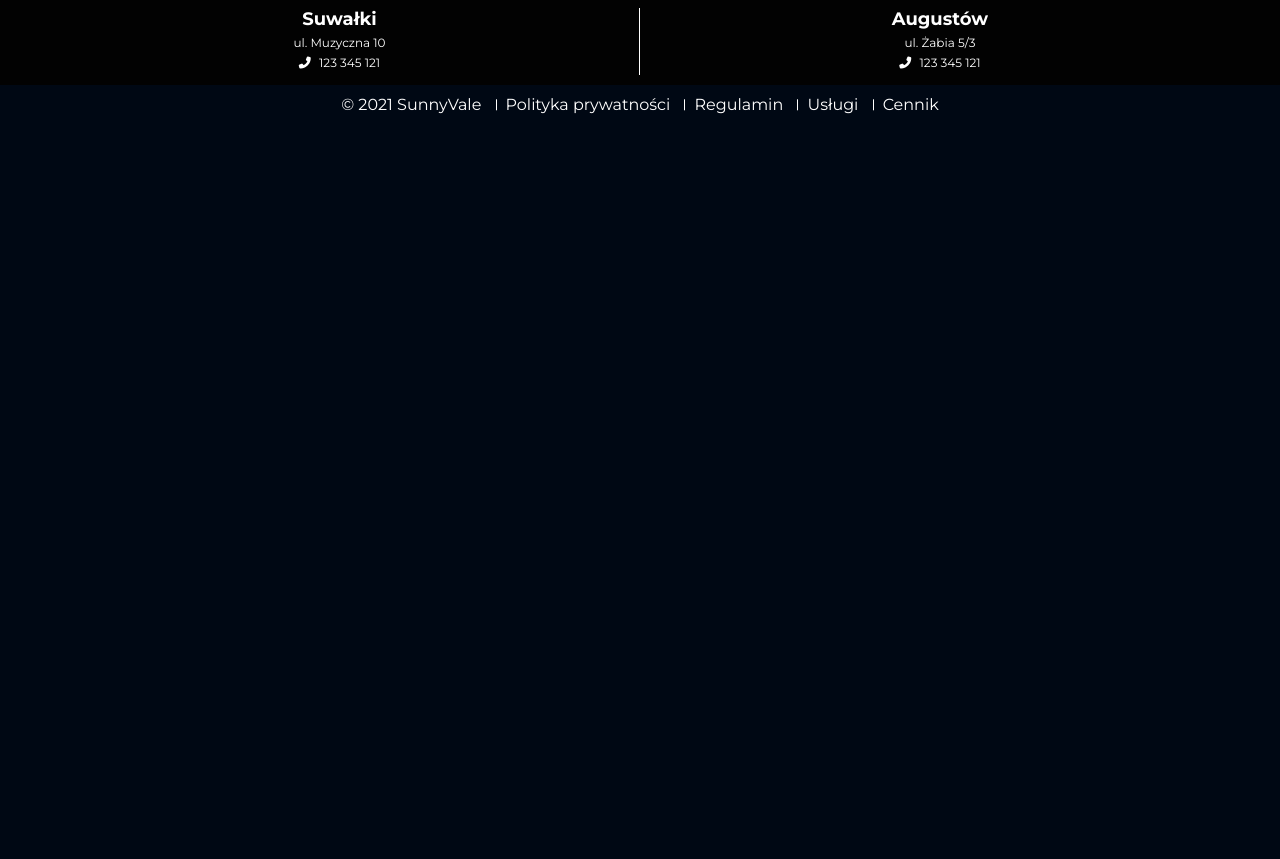
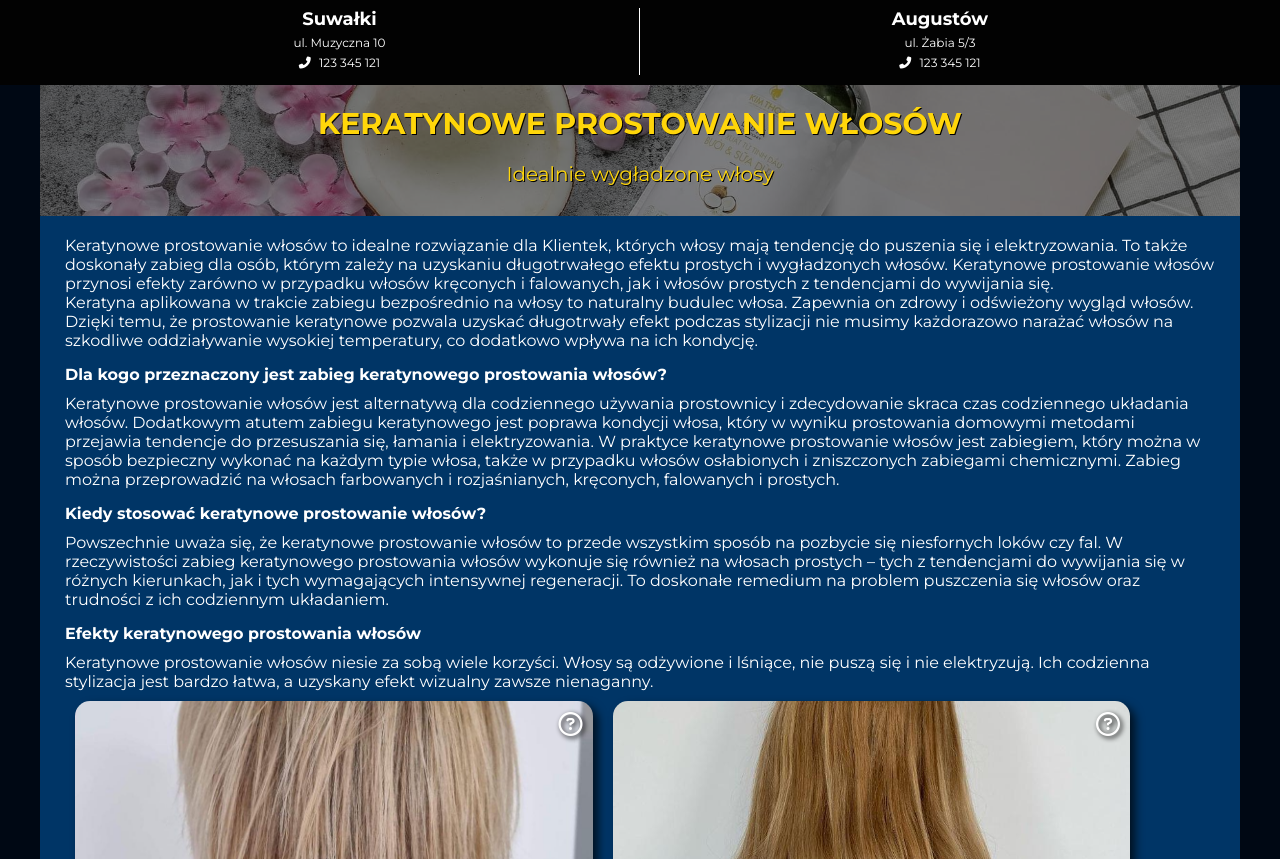
Before and after one commit to Vathh/muzyczna, a website: page keratin.html in a window 1280 px wide. Shown: the part 93-952 px from the top of the page. Before the commit the page ends 800 px from the top, so only its background shows below. Drawn offline with Linux system fonts and the light colour scheme.

Commit message:
added keratin page

```diff
--- a/keratin.html
+++ b/keratin.html
@@ -49,6 +49,46 @@
     </div>
 </header>
 
+    <main>
+        <div class="keratin">
+            <div class="wrapper">
+                <div class="keratin__header">
+                    <div class="keratin__header-shadow"></div>
+                    <h2 class="keratin__header-top">Keratynowe prostowanie włosów</h2>
+                    <p class="keratin__header-text">Idealnie wygładzone włosy</p>
+                </div>
+                <div class="keratin__content">
+                    <div class="keratin__description">
+                        <p class="keratin__description-text">Keratynowe prostowanie włosów to idealne rozwiązanie dla Klientek, których włosy mają tendencję do puszenia się i elektryzowania. To także doskonały zabieg dla osób, którym zależy na uzyskaniu długotrwałego efektu prostych i wygładzonych włosów. Keratynowe prostowanie włosów przynosi efekty zarówno w przypadku włosów kręconych i falowanych, jak i włosów prostych z tendencjami do wywijania się.</p>
+                        <p class="keratin__description-text">Keratyna aplikowana w trakcie zabiegu bezpośrednio na włosy to naturalny budulec włosa. Zapewnia on zdrowy i odświeżony wygląd włosów. Dzięki temu, że prostowanie keratynowe pozwala uzyskać długotrwały efekt podczas stylizacji nie musimy każdorazowo narażać włosów na szkodliwe oddziaływanie wysokiej temperatury, co dodatkowo wpływa na ich kondycję. </p>
+
+                        <h4 class="keratin__description-question">Dla kogo przeznaczony jest zabieg keratynowego prostowania włosów?</h4>
+                        <p class="keratin__description-answer">Keratynowe prostowanie włosów jest alternatywą dla codziennego używania prostownicy i zdecydowanie skraca czas codziennego układania włosów. Dodatkowym atutem zabiegu keratynowego jest poprawa kondycji włosa, który w wyniku prostowania domowymi metodami przejawia tendencje do przesuszania się, łamania i elektryzowania. W praktyce keratynowe prostowanie włosów jest zabiegiem, który można w sposób bezpieczny wykonać na każdym typie włosa, także w przypadku włosów osłabionych i zniszczonych zabiegami chemicznymi. Zabieg można przeprowadzić na włosach farbowanych i rozjaśnianych, kręconych, falowanych i prostych.</p>
+
+                        <h4 class="keratin__description-question">Kiedy stosować keratynowe prostowanie włosów?</h4>
+                        <p class="keratin__description-answer">Powszechnie uważa się, że keratynowe prostowanie włosów to przede wszystkim sposób na pozbycie się niesfornych loków czy fal. W rzeczywistości zabieg keratynowego prostowania włosów wykonuje się również na włosach prostych – tych z tendencjami do wywijania się w różnych kierunkach, jak i tych wymagających intensywnej regeneracji. To doskonałe remedium na problem puszczenia się włosów oraz trudności z ich codziennym układaniem.</p>
+
+                        <h4 class="keratin__description-question">Efekty keratynowego prostowania włosów</h4>
+                        <p class="keratin__description-answer">Keratynowe prostowanie włosów niesie za sobą wiele korzyści. Włosy są odżywione i lśniące, nie puszą się i nie elektryzują. Ich codzienna stylizacja jest bardzo łatwa, a uzyskany efekt wizualny zawsze nienaganny.</p>
+                    </div>
+                    <div class="keratin__cards">
+                        <div class="keratin__card keratin__card-one">
+                            <button class="keratin__card-btn"><i class="far fa-question-circle"></i></button>
+                            <div class="keratin__card-reverse keratin__card-reverse-one">
+                            </div>
+                        </div>
+                        <div class="keratin__card keratin__card-two">
+                            <button class="keratin__card-btn"><i class="far fa-question-circle"></i></button>
+                            <div class="keratin__card-reverse keratin__card-reverse-two">
+                            </div>
+                        </div>
+                    </div>
+                </div>
+            </div>
+        </div>
+    </main>
+
+
 
 
     <footer class="footer">
```
Also changed, not shown: services.html (+0 -4 lines), dist/css/style.min.css, dist/img/after1.jpg (added), dist/img/before1.jpg (added), dist/img/front2.jpg (added), dist/img/keratin_headerbg.jpg (added), dist/img/reverse2.jpg (added), dist/js/main.min.js.
